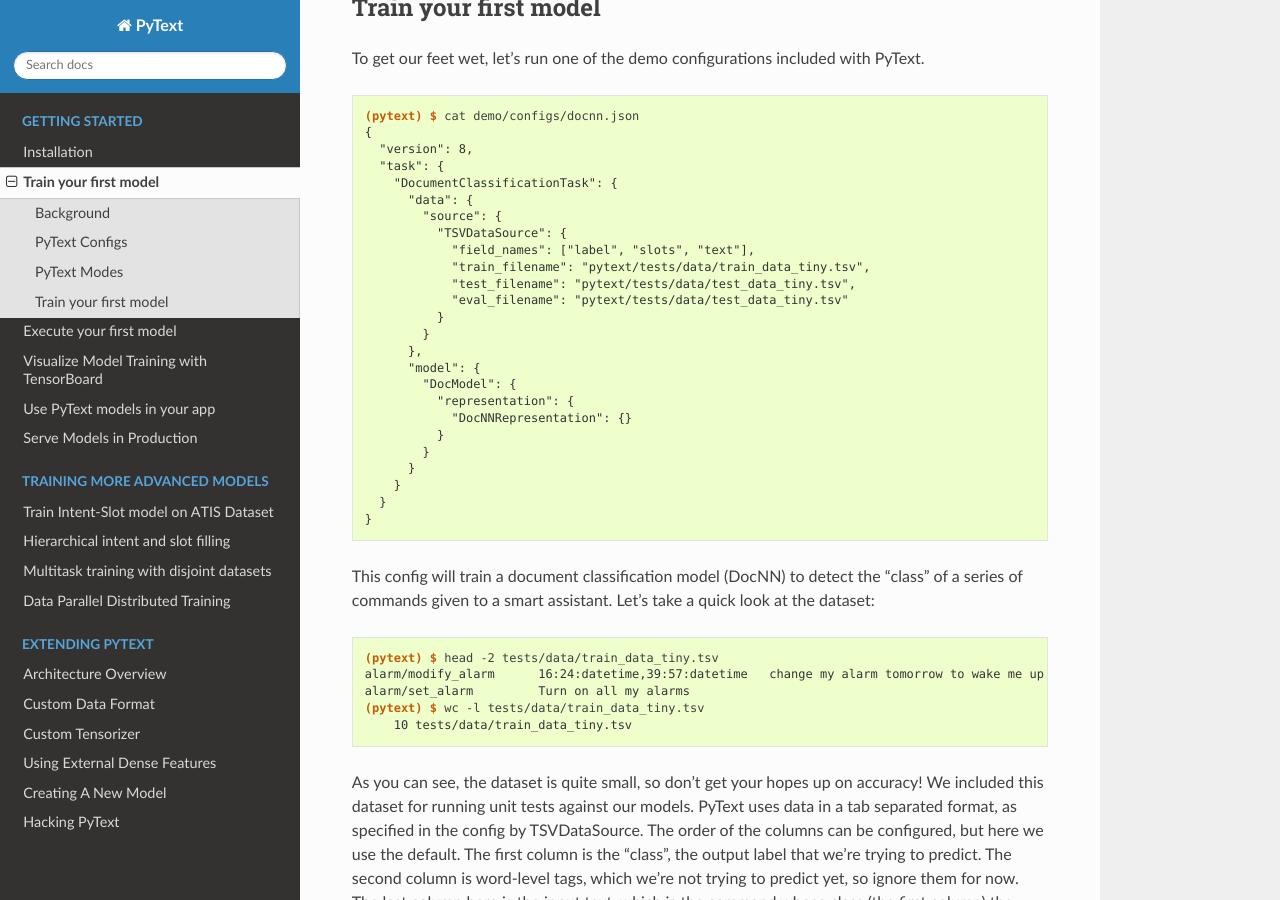
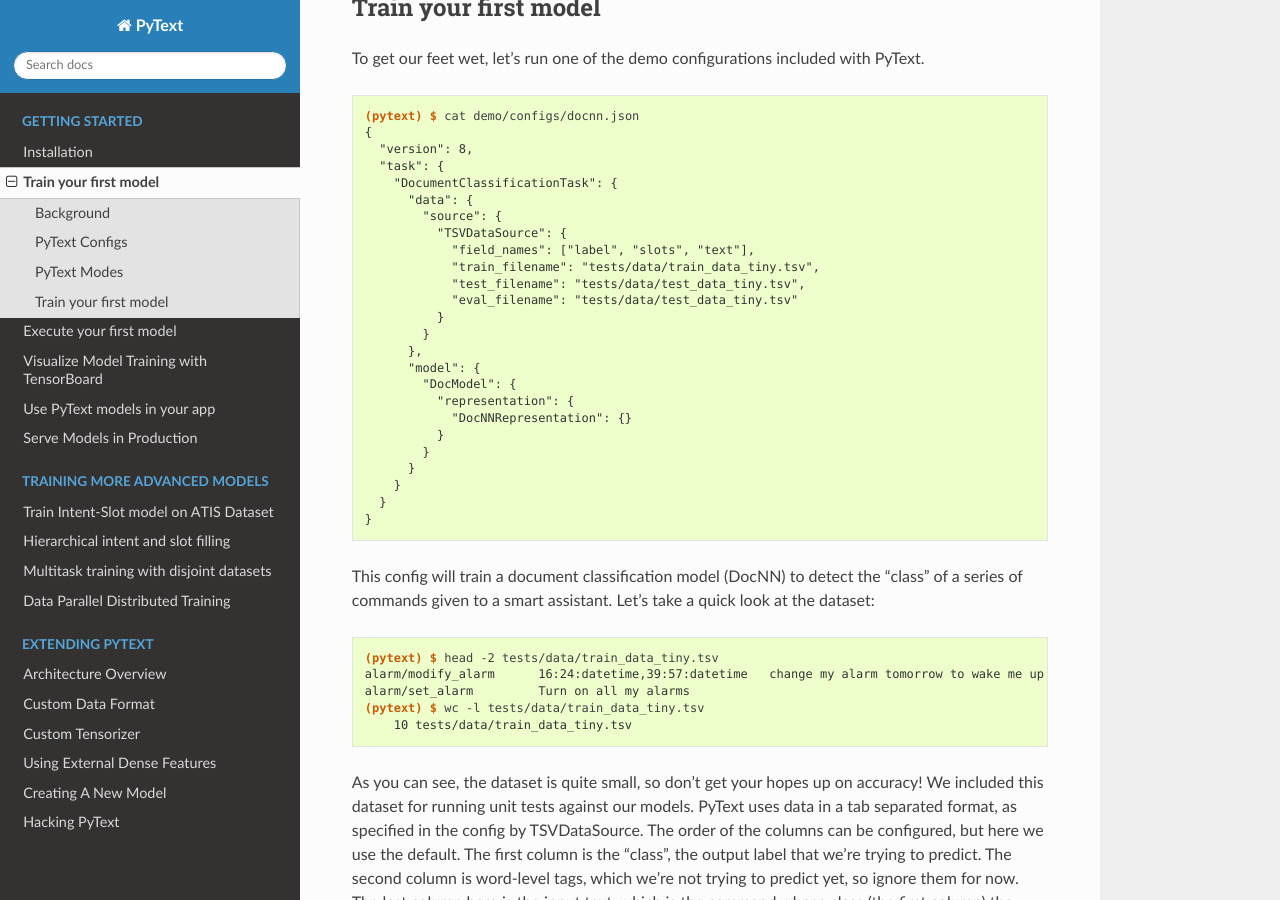
Before and after one commit to facebookresearch/pytext, a Sphinx documentation site: the page built from pytext/docs/source/train_your_first_model.rst, in a window 1280 px wide and 900 px high, scrolled down 1724 px. Built offline with Sphinx 7.4.7 and the Read the Docs theme 2.0.0, drawn with Linux system fonts in a browser that asks for light colours; pages that are not in the unit, such as notebooks, are missing from menus.

Commit message:
Remove "pytext/" from paths in demo json config (#878)
Summary:
## Motivation and Context

This addresses issue#364. Fix the paths in `docnn.json` file so you can follow the tutorial to train your first model. Also updated corresponding doc and the command to test model in README.

## How Has This Been Tested

Follow the "train_your_first_model" tutorial.

## Types of changes

- [x] Docs change / refactoring / dependency upgrade
- [ ] Bug fix (non-breaking change which fixes an issue)
- [ ] New feature (non-breaking change which adds functionality)
- [ ] Breaking change (fix or feature that would cause existing functionality to change)

## Checklist

- [ ] My code follows the code style of this project.
- [ ] My change requires a change to the documentation.
- [x] I have updated the documentation accordingly.
- [ ] I have read the **CONTRIBUTING** document.
- [ ] I have completed my CLA (see **CONTRIBUTING**)
- [ ] I have added tests to cover my changes.
- [ ] All new and existing tests passed.
Pull Request resolved: https://github.com/facebookresearch/pytext/pull/878

Reviewed By: Titousensei

Differential Revision: D16692041

Pulled By: JiesiZhao077

fbshipit-source-id: f444d0d2b4bd9d94bbb22d9b2ffe66762452feaa

```diff
--- a/pytext/docs/source/train_your_first_model.rst
+++ b/pytext/docs/source/train_your_first_model.rst
@@ -73,9 +73,9 @@ To get our feet wet, let's run one of the demo configurations included with PyTe
           "source": {
             "TSVDataSource": {
               "field_names": ["label", "slots", "text"],
-              "train_filename": "pytext/tests/data/train_data_tiny.tsv",
-              "test_filename": "pytext/tests/data/test_data_tiny.tsv",
-              "eval_filename": "pytext/tests/data/test_data_tiny.tsv"
+              "train_filename": "tests/data/train_data_tiny.tsv",
+              "test_filename": "tests/data/test_data_tiny.tsv",
+              "eval_filename": "tests/data/test_data_tiny.tsv"
             }
           }
         },
```
Also changed, not shown: README.md (+1 -1 lines), 1 other file.
